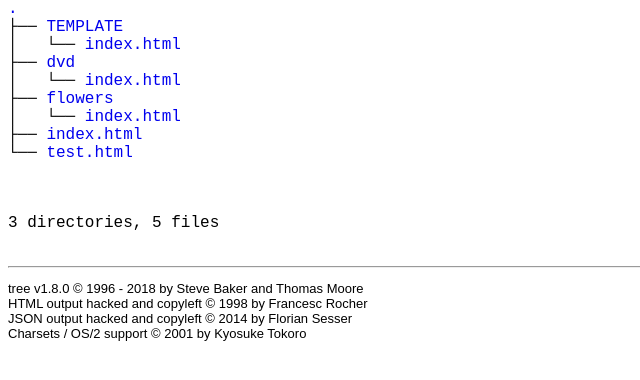
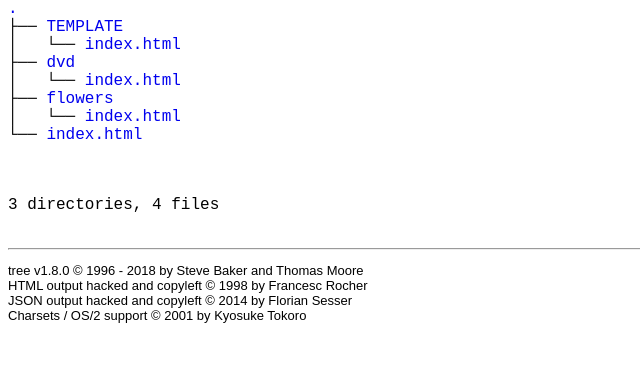
Before and after one commit to Wattle-bird/experiments, a website: page index.html in a window 1280 px wide. Shown: the part 80-460 px from the top of the page, without its empty margins (0-640 px from the left). Drawn offline with Linux system fonts and the light colour scheme.

Commit message:
update index

```diff
--- a/index.html
+++ b/index.html
@@ -35,13 +35,12 @@
 	│   └── <a href="./dvd/index.html">index.html</a><br>
 	├── <a href="./flowers/">flowers</a><br>
 	│   └── <a href="./flowers/index.html">index.html</a><br>
-	├── <a href="./index.html">index.html</a><br>
-	└── <a href="./test.html">test.html</a><br>
+	└── <a href="./index.html">index.html</a><br>
 	<br><br>
 	</p>
 	<p>
 
-3 directories, 5 files
+3 directories, 4 files
 	<br><br>
 	</p>
 	<hr>
```
